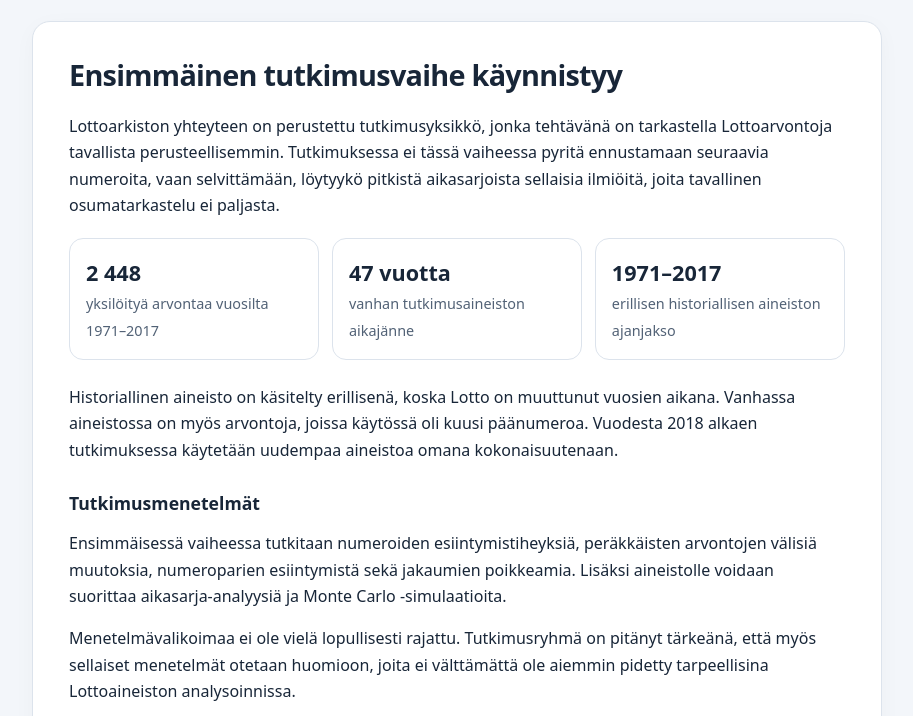
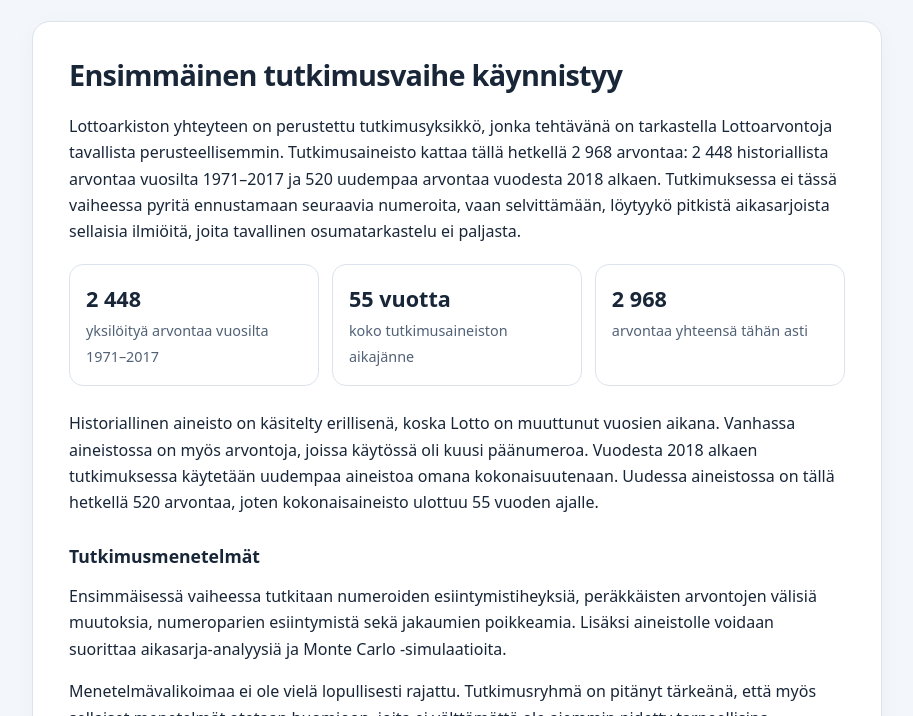
Before and after one commit to oakhillinvestment/lotto-tulokset, a plain HTML site: page labra/index.html in a window 1280 px wide. Shown: the part 535-1251 px from the top of the page, without its empty margins (128-1041 px from the left). Drawn offline with Linux system fonts and the light colour scheme.

Commit message:
Update Lotto research section with detailed information
Labra perustetaan

```diff
--- a/labra/index.html
+++ b/labra/index.html
@@ -33,13 +33,13 @@
 </section>
 <article class="card labra-article">
 <h2>Ensimmäinen tutkimusvaihe käynnistyy</h2>
-<p>Lottoarkiston yhteyteen on perustettu tutkimusyksikkö, jonka tehtävänä on tarkastella Lottoarvontoja tavallista perusteellisemmin. Tutkimuksessa ei tässä vaiheessa pyritä ennustamaan seuraavia numeroita, vaan selvittämään, löytyykö pitkistä aikasarjoista sellaisia ilmiöitä, joita tavallinen osumatarkastelu ei paljasta.</p>
+<p>Lottoarkiston yhteyteen on perustettu tutkimusyksikkö, jonka tehtävänä on tarkastella Lottoarvontoja tavallista perusteellisemmin. Tutkimusaineisto kattaa tällä hetkellä 2 968 arvontaa: 2 448 historiallista arvontaa vuosilta 1971–2017 ja 520 uudempaa arvontaa vuodesta 2018 alkaen. Tutkimuksessa ei tässä vaiheessa pyritä ennustamaan seuraavia numeroita, vaan selvittämään, löytyykö pitkistä aikasarjoista sellaisia ilmiöitä, joita tavallinen osumatarkastelu ei paljasta.</p>
 <div class="labra-data">
 <div class="labra-stat"><strong>2 448</strong><span>yksilöityä arvontaa vuosilta 1971–2017</span></div>
-<div class="labra-stat"><strong>47 vuotta</strong><span>vanhan tutkimusaineiston aikajänne</span></div>
-<div class="labra-stat"><strong>1971–2017</strong><span>erillisen historiallisen aineiston ajanjakso</span></div>
+<div class="labra-stat"><strong>55 vuotta</strong><span>koko tutkimusaineiston aikajänne</span></div>
+<div class="labra-stat"><strong>2 968</strong><span>arvontaa yhteensä tähän asti</span></div>
 </div>
-<p>Historiallinen aineisto on käsitelty erillisenä, koska Lotto on muuttunut vuosien aikana. Vanhassa aineistossa on myös arvontoja, joissa käytössä oli kuusi päänumeroa. Vuodesta 2018 alkaen tutkimuksessa käytetään uudempaa aineistoa omana kokonaisuutenaan.</p>
+<p>Historiallinen aineisto on käsitelty erillisenä, koska Lotto on muuttunut vuosien aikana. Vanhassa aineistossa on myös arvontoja, joissa käytössä oli kuusi päänumeroa. Vuodesta 2018 alkaen tutkimuksessa käytetään uudempaa aineistoa omana kokonaisuutenaan. Uudessa aineistossa on tällä hetkellä 520 arvontaa, joten kokonaisaineisto ulottuu 55 vuoden ajalle.</p>
 <h3>Tutkimusmenetelmät</h3>
 <p>Ensimmäisessä vaiheessa tutkitaan numeroiden esiintymistiheyksiä, peräkkäisten arvontojen välisiä muutoksia, numeroparien esiintymistä sekä jakaumien poikkeamia. Lisäksi aineistolle voidaan suorittaa aikasarja-analyysiä ja Monte Carlo -simulaatioita.</p>
 <p>Menetelmävalikoimaa ei ole vielä lopullisesti rajattu. Tutkimusryhmä on pitänyt tärkeänä, että myös sellaiset menetelmät otetaan huomioon, joita ei välttämättä ole aiemmin pidetty tarpeellisina Lottoaineiston analysoinnissa.</p>
```
